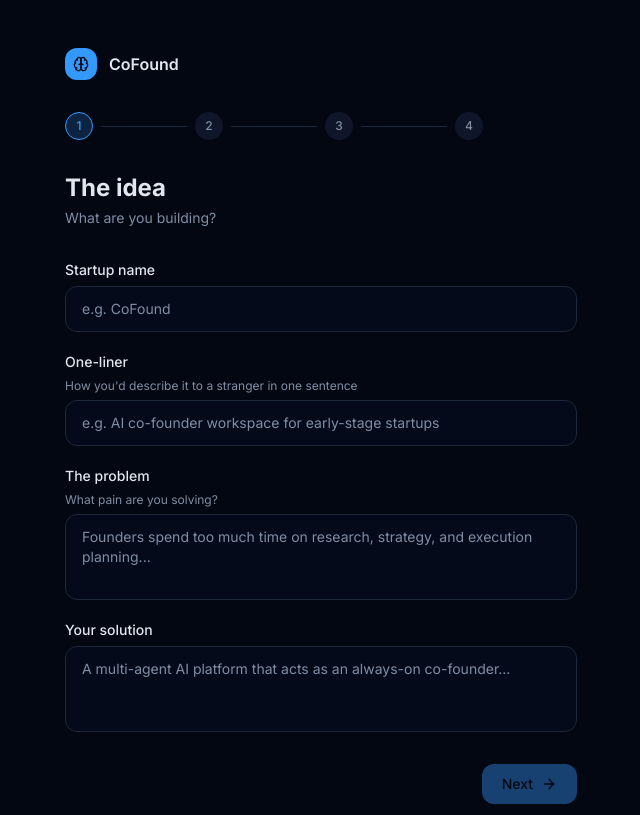
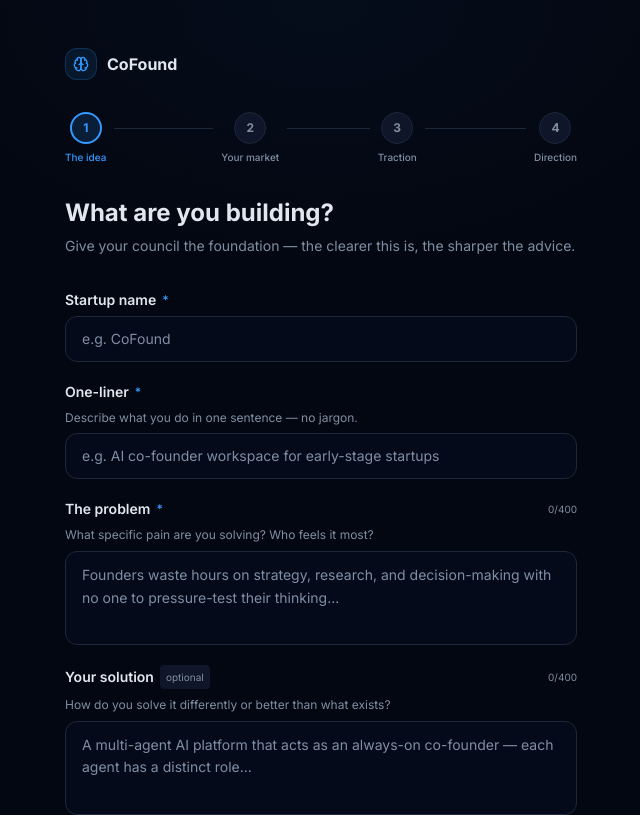
Before and after one commit to dev-sanidhya/CoFound, a Next.js app: page /onboarding in a window 1280 px wide. Shown: the top 815 px of the page, without its empty margins (319-959 px from the left). Built offline with nearby package versions, Linux system fonts and the light colour scheme.

Commit message:
Polish onboarding with validation, pre-fill, and better UX

```diff
--- a/src/app/onboarding/page.tsx
+++ b/src/app/onboarding/page.tsx
@@ -1,159 +1,269 @@
 "use client";
 
-import { useState } from "react";
+import { useState, useEffect } from "react";
 import { useRouter } from "next/navigation";
-import { Brain, ArrowRight, ArrowLeft, Check } from "lucide-react";
-import { saveBrain, CompanyBrain, FundingStage } from "@/lib/brain";
+import { Brain, ArrowRight, ArrowLeft, Check, AlertCircle } from "lucide-react";
+import { saveBrain, loadBrain, CompanyBrain, FundingStage } from "@/lib/brain";
 
-const STAGES: { value: FundingStage; label: string }[] = [
-  { value: "idea", label: "Just an idea" },
-  { value: "pre-seed", label: "Pre-seed" },
-  { value: "seed", label: "Seed" },
-  { value: "series-a", label: "Series A" },
-  { value: "series-b+", label: "Series B+" },
+// ── Data ───────────────────────────────────────────────────────────────────────
+
+const STAGES: { value: FundingStage; label: string; description: string }[] = [
+  { value: "idea",      label: "Idea",      description: "Just an idea" },
+  { value: "pre-seed",  label: "Pre-seed",  description: "Building MVP" },
+  { value: "seed",      label: "Seed",      description: "Early traction" },
+  { value: "series-a",  label: "Series A",  description: "Scaling" },
+  { value: "series-b+", label: "Series B+", description: "Growth" },
 ];
 
-type Step = {
-  id: number;
-  title: string;
-  subtitle: string;
+const STEPS = [
+  {
+    id: 1,
+    label: "The idea",
+    title: "What are you building?",
+    description: "Give your council the foundation — the clearer this is, the sharper the advice.",
+  },
+  {
+    id: 2,
+    label: "Your market",
+    title: "Who is it for?",
+    description: "A well-defined ICP unlocks better GTM, pricing, and positioning advice.",
+  },
+  {
+    id: 3,
+    label: "Traction",
+    title: "Where are you now?",
+    description: "Honest metrics help your council give stage-appropriate advice, not generic fluff.",
+  },
+  {
+    id: 4,
+    label: "Direction",
+    title: "Where are you headed?",
+    description: "Your 90-day goal and biggest challenge focus the entire council's output.",
+  },
+];
+
+type FormData = Omit<CompanyBrain, "createdAt" | "updatedAt">;
+
+const empty: FormData = {
+  startupName: "", oneLiner: "", problem: "", solution: "",
+  targetAudience: "", icp: "", marketSize: "",
+  fundingStage: "idea", currentMrr: "", userCount: "", topMetric: "",
+  gtmGoal: "", biggestChallenge: "", nextMilestone: "",
 };
 
-const STEPS: Step[] = [
-  { id: 1, title: "The idea", subtitle: "What are you building?" },
-  { id: 2, title: "Your market", subtitle: "Who is it for?" },
-  { id: 3, title: "Traction", subtitle: "Where are you now?" },
-  { id: 4, title: "Direction", subtitle: "Where are you headed?" },
-];
-
-const empty: Omit<CompanyBrain, "createdAt" | "updatedAt"> = {
-  startupName: "",
-  oneLiner: "",
-  problem: "",
-  solution: "",
-  targetAudience: "",
-  icp: "",
-  marketSize: "",
-  fundingStage: "idea",
-  currentMrr: "",
-  userCount: "",
-  topMetric: "",
-  gtmGoal: "",
-  biggestChallenge: "",
-  nextMilestone: "",
+// Required fields per step
+const REQUIRED: Record<number, (keyof FormData)[]> = {
+  1: ["startupName", "oneLiner", "problem"],
+  2: ["targetAudience", "icp"],
+  3: ["topMetric"],
+  4: ["gtmGoal", "biggestChallenge"],
 };
 
-function Field({
-  label,
-  hint,
-  value,
-  onChange,
-  multiline,
-  placeholder,
-}: {
+// ── Field component ────────────────────────────────────────────────────────────
+
+interface FieldProps {
   label: string;
   hint?: string;
   value: string;
   onChange: (v: string) => void;
+  placeholder?: string;
   multiline?: boolean;
-  placeholder?: string;
-}) {
+  required?: boolean;
+  hasError?: boolean;
+  maxLength?: number;
+  rows?: number;
+}
+
+function Field({
+  label, hint, value, onChange, placeholder,
+  multiline, required, hasError, maxLength, rows = 3,
+}: FieldProps) {
+  const baseInput = [
+    "w-full rounded-xl border bg-card px-4 py-3 text-sm text-foreground",
+    "placeholder:text-muted-foreground focus:outline-none transition-all duration-200",
+    hasError
+      ? "border-destructive/60 focus:ring-2 focus:ring-destructive/20"
+      : "border-border focus:border-primary/40 focus:ring-2 focus:ring-primary/10",
+  ].join(" ");
+
   return (
     <div className="flex flex-col gap-1.5">
-      <label className="text-sm font-medium text-foreground">{label}</label>
-      {hint && <p className="text-xs text-muted-foreground">{hint}</p>}
+      {/* Label row */}
+      <div className="flex items-center justify-between gap-2">
+        <label className="text-sm font-semibold text-foreground flex items-center gap-1.5">
+          {label}
+          {required && <span className="text-primary text-xs">*</span>}
+          {!required && (
+            <span className="text-[10px] font-normal text-muted-foreground bg-muted rounded px-1.5 py-0.5">
+              optional
+            </span>
+          )}
+        </label>
+        {multiline && maxLength && (
+          <span className={`text-[10px] flex-shrink-0 ${value.length > maxLength * 0.9 ? "text-destructive" : "text-muted-foreground"}`}>
+            {value.length}/{maxLength}
+          </span>
+        )}
+      </div>
+
+      {/* Hint */}
+      {hint && <p className="text-xs text-muted-foreground leading-relaxed">{hint}</p>}
+
+      {/* Input */}
       {multiline ? (
         <textarea
-          className="rounded-lg border border-border bg-card px-4 py-3 text-sm text-foreground placeholder:text-muted-foreground focus:outline-none focus:ring-2 focus:ring-ring resize-none"
-          rows={3}
+          className={`${baseInput} resize-none leading-relaxed`}
+          rows={rows}
           value={value}
           onChange={(e) => onChange(e.target.value)}
           placeholder={placeholder}
+          maxLength={maxLength}
         />
       ) : (
         <input
           type="text"
-          className="rounded-lg border border-border bg-card px-4 py-3 text-sm text-foreground placeholder:text-muted-foreground focus:outline-none focus:ring-2 focus:ring-ring"
+          className={baseInput}
           value={value}
           onChange={(e) => onChange(e.target.value)}
           placeholder={placeholder}
         />
       )}
+
+      {/* Inline error */}
+      {hasError && (
+        <p className="flex items-center gap-1 text-xs text-destructive">
+          <AlertCircle className="w-3 h-3 flex-shrink-0" />
+          This field is required
+        </p>
+      )}
     </div>
   );
 }
 
+// ── Page ───────────────────────────────────────────────────────────────────────
+
 export default function OnboardingPage() {
   const router = useRouter();
   const [step, setStep] = useState(1);
-  const [data, setData] = useState(empty);
+  const [data, setData] = useState<FormData>(empty);
+  const [errorFields, setErrorFields] = useState<Set<keyof FormData>>(new Set());
+  const [isEditing, setIsEditing] = useState(false);
 
-  function set<K extends keyof typeof empty>(key: K, value: typeof empty[K]) {
+  // Pre-fill if brain already exists (editing flow)
+  useEffect(() => {
+    const existing = loadBrain();
+    if (existing) {
+      const { createdAt: _c, updatedAt: _u, ...rest } = existing;
+      setData(rest);
+      setIsEditing(true);
+    }
+  }, []);
+
+  function set<K extends keyof FormData>(key: K, value: FormData[K]) {
     setData((prev) => ({ ...prev, [key]: value }));
+    // Clear error for this field as soon as user types
+    setErrorFields((prev) => {
+      if (!prev.has(key)) return prev;
+      const next = new Set(prev);
+      next.delete(key);
+      return next;
+    });
   }
 
-  function canAdvance(): boolean {
-    if (step === 1) return !!data.startupName && !!data.oneLiner && !!data.problem;
-    if (step === 2) return !!data.targetAudience && !!data.icp;
-    if (step === 3) return !!data.topMetric;
-    if (step === 4) return !!data.gtmGoal && !!data.biggestChallenge;
-    return true;
+  function handleNext() {
+    const required = REQUIRED[step] ?? [];
+    const missing = required.filter((k) => !data[k]?.toString().trim());
+    if (missing.length > 0) {
+      setErrorFields(new Set(missing));
+      return;
+    }
+    setErrorFields(new Set());
+    setStep((s) => s + 1);
+  }
+
+  function handleBack() {
+    setErrorFields(new Set());
+    setStep((s) => s - 1);
   }
 
   function handleFinish() {
+    const required = REQUIRED[step] ?? [];
+    const missing = required.filter((k) => !data[k]?.toString().trim());
+    if (missing.length > 0) {
+      setErrorFields(new Set(missing));
+      return;
+    }
     const now = new Date().toISOString();
-    saveBrain({ ...data, createdAt: now, updatedAt: now });
+    saveBrain({
+      ...data,
+      createdAt: isEditing ? (loadBrain()?.createdAt ?? now) : now,
+      updatedAt: now,
+    });
     router.push("/dashboard");
   }
 
+  const currentStep = STEPS[step - 1];
+
   return (
-    <div className="min-h-screen bg-background flex flex-col items-center justify-center px-6 py-12">
-      <div className="w-full max-w-lg flex flex-col gap-8">
-        {/* Header */}
-        <div className="flex items-center gap-3">
-          <div className="w-8 h-8 rounded-lg bg-primary flex items-center justify-center">
-            <Brain className="w-4 h-4 text-primary-foreground" />
+    <div className="min-h-screen bg-background flex flex-col items-center justify-center px-6 py-12 relative overflow-hidden">
+      {/* Subtle background */}
+      <div className="absolute inset-0 pointer-events-none bg-[radial-gradient(ellipse_50%_40%_at_50%_0%,hsl(210_100%_60%/0.04)_0%,transparent_70%)]" />
+
+      <div className="relative w-full max-w-lg flex flex-col gap-8">
+
+        {/* ── Logo ──────────────────────────────────────────────────── */}
+        <div className="flex items-center gap-2.5">
+          <div className="w-8 h-8 rounded-xl bg-primary/10 border border-primary/20 flex items-center justify-center">
+            <Brain className="w-4 h-4 text-primary" />
           </div>
-          <span className="font-semibold text-foreground">CoFound</span>
+          <span className="font-bold text-foreground">CoFound</span>
+          {isEditing && (
+            <span className="text-xs text-muted-foreground bg-muted rounded-full px-2 py-0.5 ml-1">
+              Editing brain
+            </span>
+          )}
         </div>
 
-        {/* Progress */}
-        <div className="flex items-center gap-2">
-          {STEPS.map((s) => (
-            <div key={s.id} className="flex items-center gap-2 flex-1">
+        {/* ── Step progress ─────────────────────────────────────────── */}
+        <div className="flex items-center gap-0">
+          {STEPS.map((s, i) => (
+            <div key={s.id} className="flex items-center flex-1 last:flex-none">
+              <div className="flex flex-col items-center gap-1.5">
                 <div
-                className={`w-7 h-7 rounded-full flex items-center justify-center text-xs font-medium flex-shrink-0 transition-colors ${
+                  className={`w-8 h-8 rounded-full flex items-center justify-center text-xs font-bold flex-shrink-0 transition-all duration-300 ${
                     s.id < step
-                    ? "bg-primary text-primary-foreground"
+                      ? "bg-primary text-primary-foreground shadow-sm shadow-primary/30"
                       : s.id === step
-                    ? "bg-primary/20 text-primary border border-primary"
-                    : "bg-muted text-muted-foreground"
+                      ? "bg-primary/15 text-primary border-2 border-primary"
+                      : "bg-muted text-muted-foreground border border-border"
                   }`}
                 >
-                {s.id < step ? <Check className="w-3 h-3" /> : s.id}
+                  {s.id < step ? <Check className="w-3.5 h-3.5" /> : s.id}
                 </div>
-              {s.id < STEPS.length && (
-                <div
-                  className={`flex-1 h-px transition-colors ${
-                    s.id < step ? "bg-primary" : "bg-border"
+                <span
+                  className={`text-[10px] font-medium whitespace-nowrap transition-colors ${
+                    s.id === step ? "text-primary" : "text-muted-foreground"
                   }`}
-                />
+                >
+                  {s.label}
+                </span>
+              </div>
+              {i < STEPS.length - 1 && (
+                <div className={`flex-1 h-px mx-2 mb-5 transition-colors duration-300 ${s.id < step ? "bg-primary/50" : "bg-border"}`} />
               )}
             </div>
           ))}
         </div>
 
-        {/* Step content */}
-        <div className="flex flex-col gap-1">
-          <h1 className="text-2xl font-bold text-foreground">
-            {STEPS[step - 1].title}
-          </h1>
-          <p className="text-muted-foreground text-sm">
-            {STEPS[step - 1].subtitle}
-          </p>
+        {/* ── Step header ───────────────────────────────────────────── */}
+        <div className="flex flex-col gap-1.5">
+          <h1 className="text-2xl font-bold text-foreground">{currentStep.title}</h1>
+          <p className="text-sm text-muted-foreground leading-relaxed">{currentStep.description}</p>
         </div>
 
+        {/* ── Fields ────────────────────────────────────────────────── */}
         <div className="flex flex-col gap-5">
+
           {step === 1 && (
             <>
               <Field
@@ -161,28 +271,37 @@ export default function OnboardingPage() {
                 value={data.startupName}
                 onChange={(v) => set("startupName", v)}
                 placeholder="e.g. CoFound"
+                required
+                hasError={errorFields.has("startupName")}
               />
               <Field
                 label="One-liner"
-                hint="How you'd describe it to a stranger in one sentence"
+                hint="Describe what you do in one sentence — no jargon."
                 value={data.oneLiner}
                 onChange={(v) => set("oneLiner", v)}
                 placeholder="e.g. AI co-founder workspace for early-stage startups"
+                required
+                hasError={errorFields.has("oneLiner")}
               />
               <Field
                 label="The problem"
-                hint="What pain are you solving?"
+                hint="What specific pain are you solving? Who feels it most?"
                 value={data.problem}
                 onChange={(v) => set("problem", v)}
+                placeholder="Founders waste hours on strategy, research, and decision-making with no one to pressure-test their thinking..."
                 multiline
-                placeholder="Founders spend too much time on research, strategy, and execution planning..."
+                required
+                hasError={errorFields.has("problem")}
+                maxLength={400}
               />
               <Field
                 label="Your solution"
+                hint="How do you solve it differently or better than what exists?"
                 value={data.solution}
                 onChange={(v) => set("solution", v)}
+                placeholder="A multi-agent AI platform that acts as an always-on co-founder — each agent has a distinct role..."
                 multiline
-                placeholder="A multi-agent AI platform that acts as an always-on co-founder..."
+                maxLength={400}
               />
             </>
           )}
@@ -191,22 +310,27 @@ export default function OnboardingPage() {
             <>
               <Field
                 label="Target audience"
-                hint="Who buys this?"
+                hint="Who buys or uses this? Be as specific as possible."
                 value={data.targetAudience}
                 onChange={(v) => set("targetAudience", v)}
-                placeholder="e.g. Early-stage B2B SaaS founders, solo founders"
+                placeholder="e.g. Solo technical founders building B2B SaaS"
+                required
+                hasError={errorFields.has("targetAudience")}
               />
               <Field
                 label="Ideal Customer Profile (ICP)"
-                hint="Be specific — role, company size, situation"
+                hint="Role, company size, tech stack, triggers — the more specific, the better the advice."
                 value={data.icp}
                 onChange={(v) => set("icp", v)}
+                placeholder="Solo founder, technical background, pre-seed, building B2B SaaS, no co-founder, wants investor-level advice..."
                 multiline
-                placeholder="Solo technical founders, pre-seed, building B2B SaaS, limited time for strategy..."
+                required
+                hasError={errorFields.has("icp")}
+                maxLength={400}
               />
               <Field
                 label="Market size"
-                hint="TAM / SAM estimate (rough is fine)"
+                hint="Rough TAM/SAM estimate. Directionally right is fine."
                 value={data.marketSize}
                 onChange={(v) => set("marketSize", v)}
                 placeholder="e.g. ~5M founders globally, $50B productivity market"
@@ -216,32 +340,36 @@ export default function OnboardingPage() {
 
           {step === 3 && (
             <>
-              <div className="flex flex-col gap-1.5">
-                <label className="text-sm font-medium text-foreground">
-                  Funding stage
-                </label>
-                <div className="flex flex-wrap gap-2">
+              {/* Stage selector */}
+              <div className="flex flex-col gap-2">
+                <div className="flex items-center gap-1.5">
+                  <label className="text-sm font-semibold text-foreground">Funding stage</label>
+                  <span className="text-primary text-xs">*</span>
+                </div>
+                <div className="grid grid-cols-5 gap-2">
                   {STAGES.map((s) => (
                     <button
                       key={s.value}
                       onClick={() => set("fundingStage", s.value)}
-                      className={`rounded-lg px-4 py-2 text-sm font-medium border transition-colors ${
+                      className={`flex flex-col items-center gap-1 rounded-xl px-2 py-2.5 text-center border transition-all duration-200 ${
                         data.fundingStage === s.value
-                          ? "bg-primary/20 border-primary text-primary"
-                          : "bg-card border-border text-muted-foreground hover:text-foreground"
+                          ? "bg-primary/10 border-primary/40 text-primary shadow-sm shadow-primary/10"
+                          : "bg-card border-border text-muted-foreground hover:text-foreground hover:border-border/80"
                       }`}
                     >
-                      {s.label}
+                      <span className="text-xs font-bold">{s.label}</span>
+                      <span className="text-[9px] opacity-60 leading-tight">{s.description}</span>
                     </button>
                   ))}
                 </div>
               </div>
+
               <Field
                 label="Current MRR"
-                hint="Monthly recurring revenue (leave blank if pre-revenue)"
+                hint="Monthly recurring revenue. Blank = pre-revenue."
                 value={data.currentMrr}
                 onChange={(v) => set("currentMrr", v)}
-                placeholder="e.g. $0, $2,000, $15K"
+                placeholder="e.g. $0, $2,400/mo, $15K"
               />
               <Field
                 label="User / customer count"
@@ -250,11 +378,13 @@ export default function OnboardingPage() {
                 placeholder="e.g. 0, 50 beta users, 200 paying customers"
               />
               <Field
-                label="Your most important metric right now"
-                hint="The one number you track obsessively"
+                label="Your most important metric"
+                hint="The single number you obsessively track right now."
                 value={data.topMetric}
                 onChange={(v) => set("topMetric", v)}
-                placeholder="e.g. Weekly signups, Demo conversion rate, NPS"
+                placeholder="e.g. Weekly signups, Demo-to-close rate, Day-30 retention"
+                required
+                hasError={errorFields.has("topMetric")}
               />
             </>
           )}
@@ -262,36 +392,53 @@ export default function OnboardingPage() {
           {step === 4 && (
             <>
               <Field
-                label="GTM goal (next 90 days)"
-                hint="What does success look like in 3 months?"
+                label="GTM goal — next 90 days"
+                hint="What does success look like in 3 months? One clear outcome."
                 value={data.gtmGoal}
                 onChange={(v) => set("gtmGoal", v)}
+                placeholder="Get to 50 paying customers, close first enterprise deal, hit $10K MRR..."
                 multiline
-                placeholder="Get to 50 paying customers, launch on Product Hunt, close first enterprise deal..."
+                required
+                hasError={errorFields.has("gtmGoal")}
+                maxLength={300}
               />
               <Field
                 label="Biggest challenge right now"
-                hint="What's the one thing keeping you up at night?"
+                hint="What's the one thing keeping you up at night? Don't sugarcoat it."
                 value={data.biggestChallenge}
                 onChange={(v) => set("biggestChallenge", v)}
+                placeholder="Can't find a scalable acquisition channel. Activation rate is 20% and I don't know why..."
                 multiline
-                placeholder="Finding the right distribution channel, improving activation rate..."
+                required
+                hasError={errorFields.has("biggestChallenge")}
+                maxLength={300}
               />
               <Field
                 label="Next milestone"
+                hint="The single most important thing to hit in the next 4–6 weeks."
                 value={data.nextMilestone}
                 onChange={(v) => set("nextMilestone", v)}
-                placeholder="e.g. $10K MRR, 100 users, seed round close"
+                placeholder="e.g. 10 paid pilots, seed round close, ship v2 with retention feature"
               />
             </>
           )}
         </div>
 
-        {/* Navigation */}
+        {/* ── Required fields note ──────────────────────────────────── */}
+        {errorFields.size > 0 && (
+          <div className="flex items-center gap-2 rounded-xl border border-destructive/30 bg-destructive/5 px-4 py-3">
+            <AlertCircle className="w-4 h-4 text-destructive flex-shrink-0" />
+            <p className="text-xs text-destructive">
+              Please fill in the required fields above before continuing.
+            </p>
+          </div>
+        )}
+
+        {/* ── Navigation ────────────────────────────────────────────── */}
         <div className="flex items-center justify-between">
           {step > 1 ? (
             <button
-              onClick={() => setStep((s) => s - 1)}
+              onClick={handleBack}
               className="flex items-center gap-2 text-sm text-muted-foreground hover:text-foreground transition-colors"
             >
               <ArrowLeft className="w-4 h-4" />
@@ -303,24 +450,28 @@ export default function OnboardingPage() {
 
           {step < STEPS.length ? (
             <button
-              onClick={() => setStep((s) => s + 1)}
-              disabled={!canAdvance()}
-              className="flex items-center gap-2 rounded-lg bg-primary px-5 py-2.5 text-sm font-medium text-primary-foreground hover:bg-primary/90 disabled:opacity-40 transition-colors"
+              onClick={handleNext}
+              className="flex items-center gap-2 rounded-xl bg-primary px-5 py-2.5 text-sm font-semibold text-primary-foreground hover:bg-primary/90 transition-colors shadow-sm shadow-primary/20"
             >
-              Next
+              Next step
               <ArrowRight className="w-4 h-4" />
             </button>
           ) : (
             <button
               onClick={handleFinish}
-              disabled={!canAdvance()}
-              className="flex items-center gap-2 rounded-lg bg-primary px-5 py-2.5 text-sm font-medium text-primary-foreground hover:bg-primary/90 disabled:opacity-40 transition-colors"
+              className="flex items-center gap-2 rounded-xl bg-primary px-6 py-2.5 text-sm font-semibold text-primary-foreground hover:bg-primary/90 transition-colors shadow-sm shadow-primary/20"
             >
-              Launch my council
+              {isEditing ? "Update my council" : "Launch my council"}
               <ArrowRight className="w-4 h-4" />
             </button>
           )}
         </div>
+
+        {/* Step indicator */}
+        <p className="text-center text-xs text-muted-foreground">
+          Step {step} of {STEPS.length} · Fields marked{" "}
+          <span className="text-primary font-semibold">*</span> are required
+        </p>
       </div>
     </div>
   );
```
Lines whose indentation alone changed are shown as unchanged.
